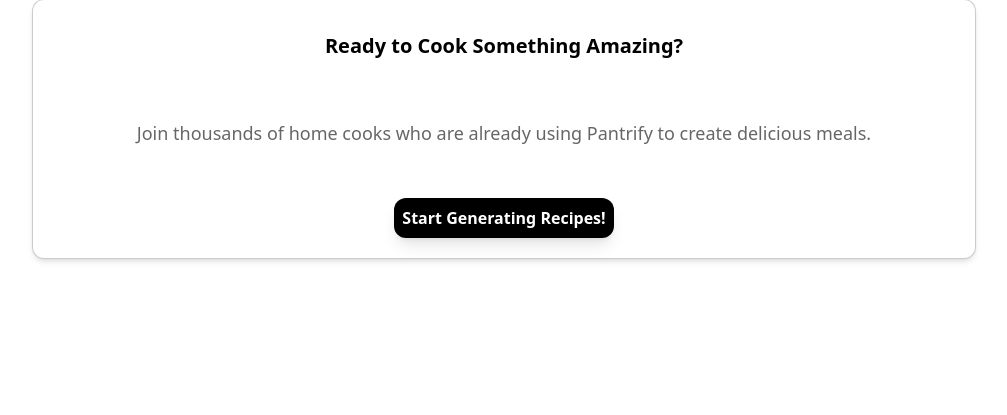
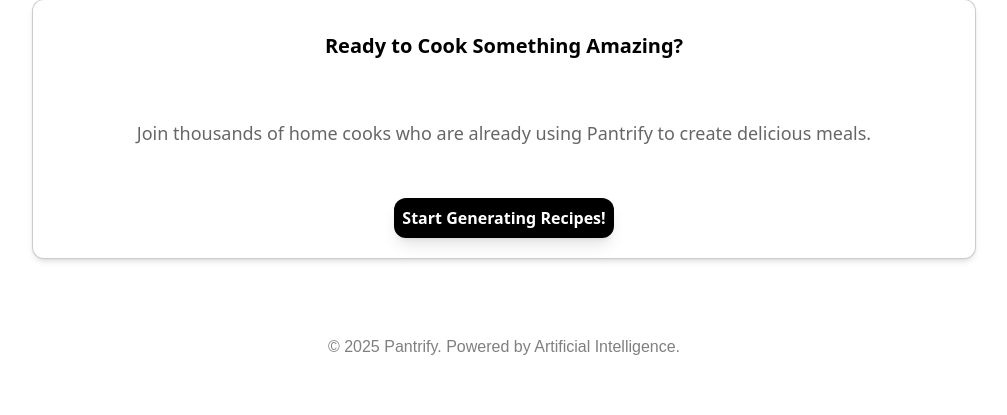
Before and after one commit to DaleStack/Pantrify, a Django app: page / in a window 1280 px wide. Shown: the part 751-1166 px from the top of the page, without its empty margins (136-1143 px from the left). Before the commit the page ends 1013 px from the top, so only its background shows below. Run offline with Django 5.2, Linux system fonts and the light colour scheme; some libraries are stand-ins or nearby versions.

Commit message:
added simple copyright footer

```diff
--- /dev/null
+++ b/chat/templates/chat/const/footer.html
@@ -0,0 +1,18 @@
+{% load static %}
+<style>
+  .rotate-180 {
+    transform: rotate(45deg);
+  }
+
+  .transition-transform {
+    transition: transform 0.3s ease;
+  }
+
+
+</style>
+
+<footer class="py-4 px-2 lg:px-40 flex items-center justify-between bg-white" style="font-family: 'Poppins', sans-serif; font-weight: 400;">
+  <div class="w-full h-full flex items-center justify-center py-10">
+    <p class="text-black/50 text-center">&copy 2025 Pantrify. Powered by Artificial Intelligence.</p>
+  </div>
+</footer>
--- a/chat/templates/chat/home.html
+++ b/chat/templates/chat/home.html
@@ -216,7 +216,7 @@
                                 </div>
 
                         </section>
-
+                        {% include 'chat/const/footer.html' %}
 		</div>
 	</body>
 </html>
--- a/theme/static/css/dist/styles.css
+++ b/theme/static/css/dist/styles.css
@@ -431,6 +431,9 @@
   }
   .py-4 {
     padding-block: calc(var(--spacing) * 4);
+  }
+  .py-10 {
+    padding-block: calc(var(--spacing) * 10);
   }
   .text-center {
     text-align: center;
```
